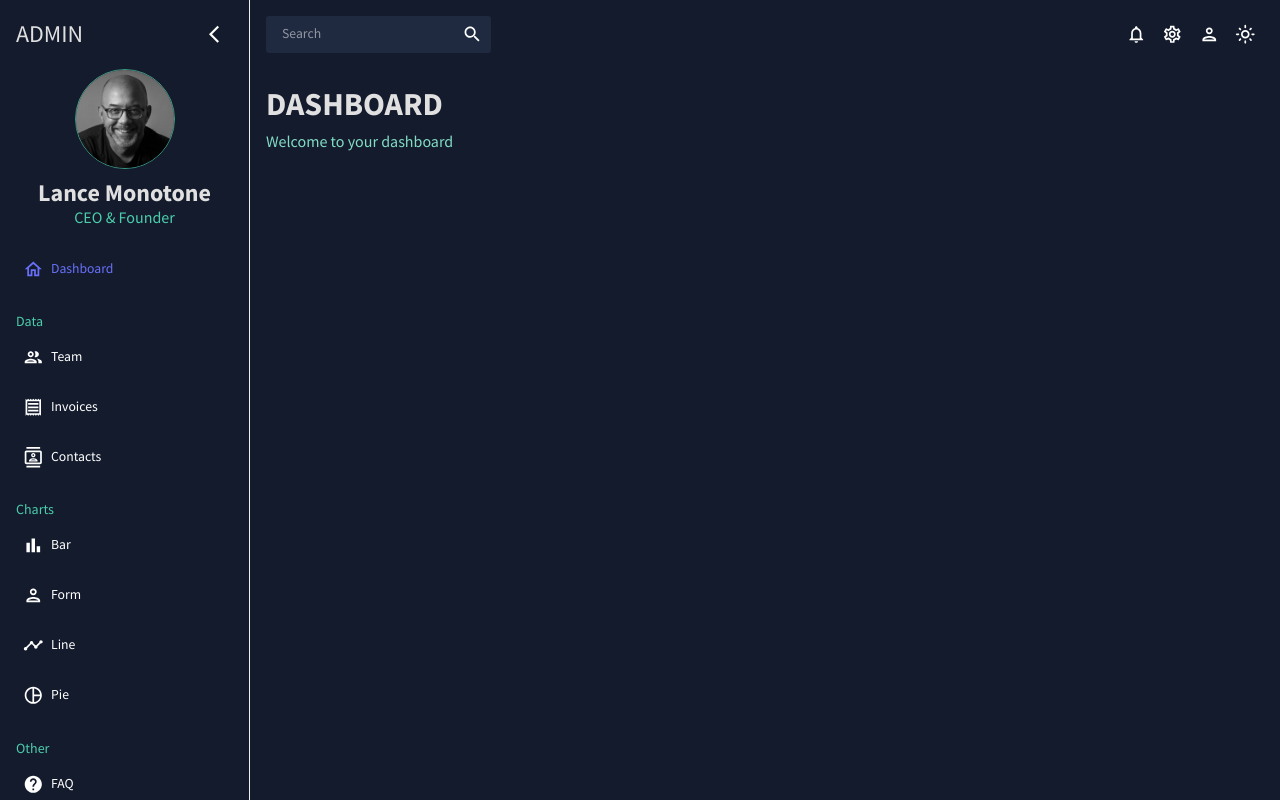
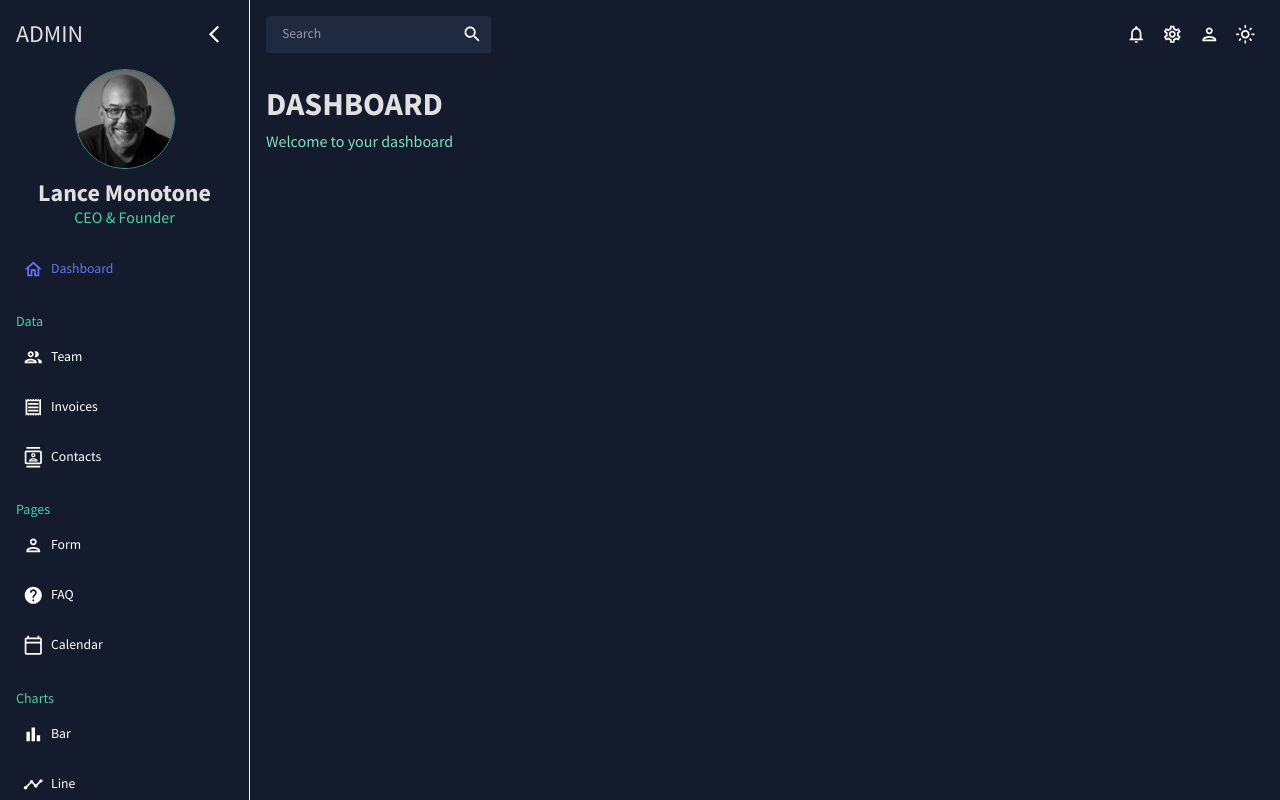
Before and after one commit to lancemonotone/react-dashboard, a React (Vite) app: page / in a window 1280 px wide. Built offline with nearby package versions, Linux system fonts and the light colour scheme.

Commit message:
Rearranged sidebar menu. Added key to mapped elements.

```diff
--- a/src/scenes/global/Sidebar.jsx
+++ b/src/scenes/global/Sidebar.jsx
@@ -58,17 +58,32 @@ const DashboardSidebar = () => {
       ],
     },
     {
+      title: 'Pages',
+      items: [
+        {
+          title: 'Form',
+          icon: <PersonOutlinedIcon/>,
+          to: '/form',
+        },
+        {
+          title: 'FAQ',
+          icon: <HelpOutlinedIcon/>,
+          to: '/faq',
+        },
+        {
+          title: 'Calendar',
+          icon: <CalendarTodayOutlinedIcon/>,
+          to: '/calendar',
+        },
+      ],
+    },
+    {
       title: 'Charts',
       items: [
         {
           title: 'Bar',
           icon: <BarChartOutlinedIcon/>,
           to: '/bar',
-        },
-        {
-          title: 'Form',
-          icon: <PersonOutlinedIcon/>,
-          to: '/form',
         },
         {
           title: 'Line',
@@ -79,32 +94,16 @@ const DashboardSidebar = () => {
           title: 'Pie',
           icon: <PieChartOutlinedIcon/>,
           to: '/pie',
-        } ],
-    },
-    {
-      title: 'Other',
-      items: [
-        {
-          title: 'FAQ',
-          icon: <HelpOutlinedIcon/>,
-          to: '/faq',
         },
         {
           title: 'Geography',
           icon: <MapOutlinedIcon/>,
           to: '/geography',
-        },
-        {
-          title: 'Calendar',
-          icon: <CalendarTodayOutlinedIcon/>,
-          to: '/calendar',
         } ],
     },
   ]
 
   const Item = ( { type, title, to, icon } ) => {
-    const theme = useTheme()
-    const colors = tokens( theme.palette.mode )
     const active = selected === title
     icon = !collapsed ? icon :
         <Tooltip title={ title } arrow placement={ 'top' }>
@@ -194,26 +193,26 @@ const DashboardSidebar = () => {
                 } }>
 
               <Box display={ 'flex' }
-                   id={ 'hello' }
                    flexDirection={ 'column' }
                    justifyContent={ !collapsed ? 'space-between' : 'center' }
                    p={ 2 }>
 
-                { sections.map( section => {
+                { sections.map( ( section, i ) => {
                   return (
-                      <>
+                      <div key={ i }>
                         { !section.hideTitle &&
                         <Typography
                             textAlign={ !collapsed ? 'start' : 'center' }
                             variant={ 'h6' }
                             color={ colors.green[ 500 ] }
                             marginBlockStart={ 2 }>
-                          { section.title }</Typography> }
+                          { section.title }
+                        </Typography> }
 
-                        { section.items.map( item => {
-                          return ( <Item key={ item.name } { ...item }/> )
+                        { section.items.map( ( item, i ) => {
+                          return ( <Item key={ i } { ...item }/> )
                         } ) }
-                      </>
+                      </div>
                   )
                 } ) }
 
```
